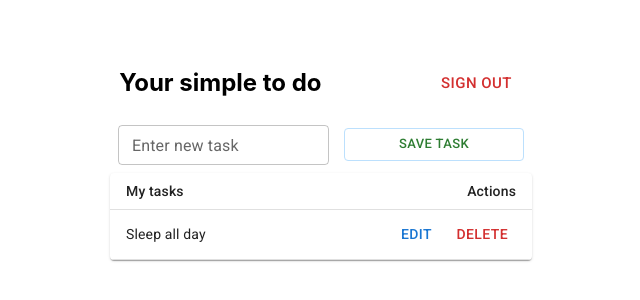
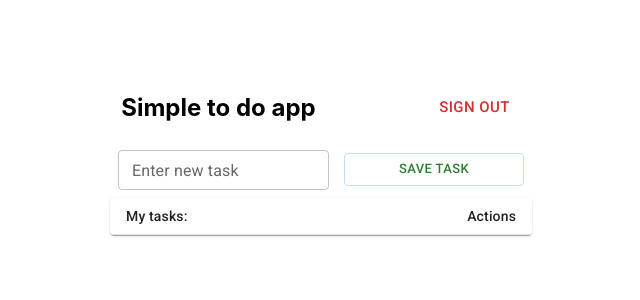
Before and after one commit to ihorlyzak/react__crud_app, a React (Create React App) app: page /home in a window 1280 px wide. Shown: the part 206-506 px from the top of the page, without its empty margins (319-959 px from the left). Built offline with nearby package versions, Linux system fonts and the light colour scheme; sample sign-in values are in the browser's storage.

Commit message:
created feature which saves entered tasks in localStorage (home page)

```diff
--- a/src/components/Pages/Home/Header.jsx
+++ b/src/components/Pages/Home/Header.jsx
@@ -13,7 +13,7 @@ export const Header = () => {
 			justifyContent="space-around"
 			alignItems="center"
 		>
-			<h2>Your simple to do</h2>
+			<h2>Simple to do app</h2>
 			<Button
 				size="large"
 				variant="text"
--- a/src/components/Pages/Home/TasksForm.jsx
+++ b/src/components/Pages/Home/TasksForm.jsx
@@ -1,4 +1,4 @@
-import { useState } from "react";
+import { useState, useEffect } from "react";
 import {
 	Button,
 	Table,
@@ -13,14 +13,22 @@ import {
 } from "@mui/material";
 
 export const TasksForm = () => {
-    // change input value
+	// change input value
 	const [inputValue, setInputValue] = useState("");
+
 	const handleOnChange = (e) => {
 		setInputValue(e.target.value);
 	};
 
-    // add new task
-	const [tasksList, setTasksList] = useState(["Sleep all day"]);
+	// add new task & save in local storadge
+	const [tasksList, setTasksList] = useState(
+		JSON.parse(localStorage.getItem("tasksList")) || [],
+	);
+
+	useEffect(() => {
+		localStorage.setItem("tasksList", JSON.stringify(tasksList));
+	}, [tasksList]);
+
 	const handleOnClick = () => {
 		setTasksList((currentArray) => [...currentArray, inputValue]);
 	};
@@ -70,7 +78,7 @@ export const TasksForm = () => {
 				<Table size="small" aria-label="simple table">
 					<TableHead>
 						<TableRow>
-							<TableCell>My tasks</TableCell>
+							<TableCell>My tasks:</TableCell>
 							<TableCell align="right">Actions</TableCell>
 						</TableRow>
 					</TableHead>
```
Also changed, not shown: src/components/ProtectedRoutes/ProtectedRoutes.jsx (line endings or trailing spaces), src/components/ValidateForm/ValidateForm.jsx (line endings or trailing spaces).
